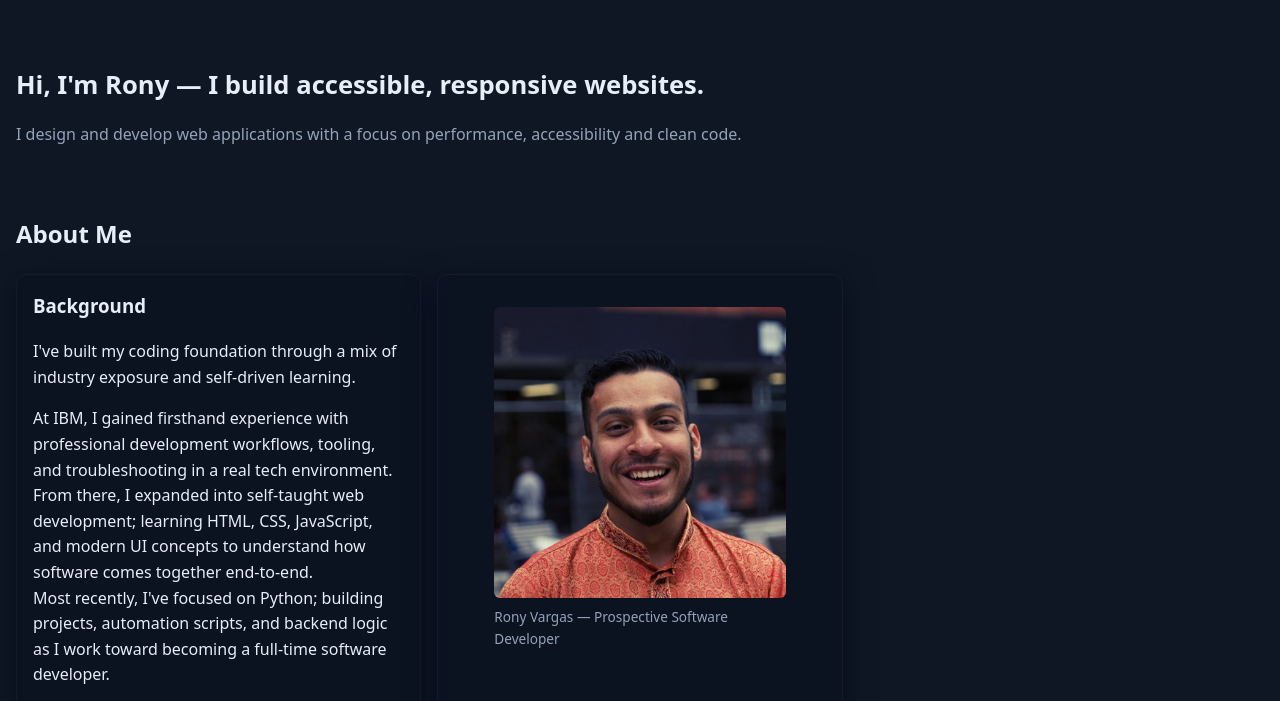
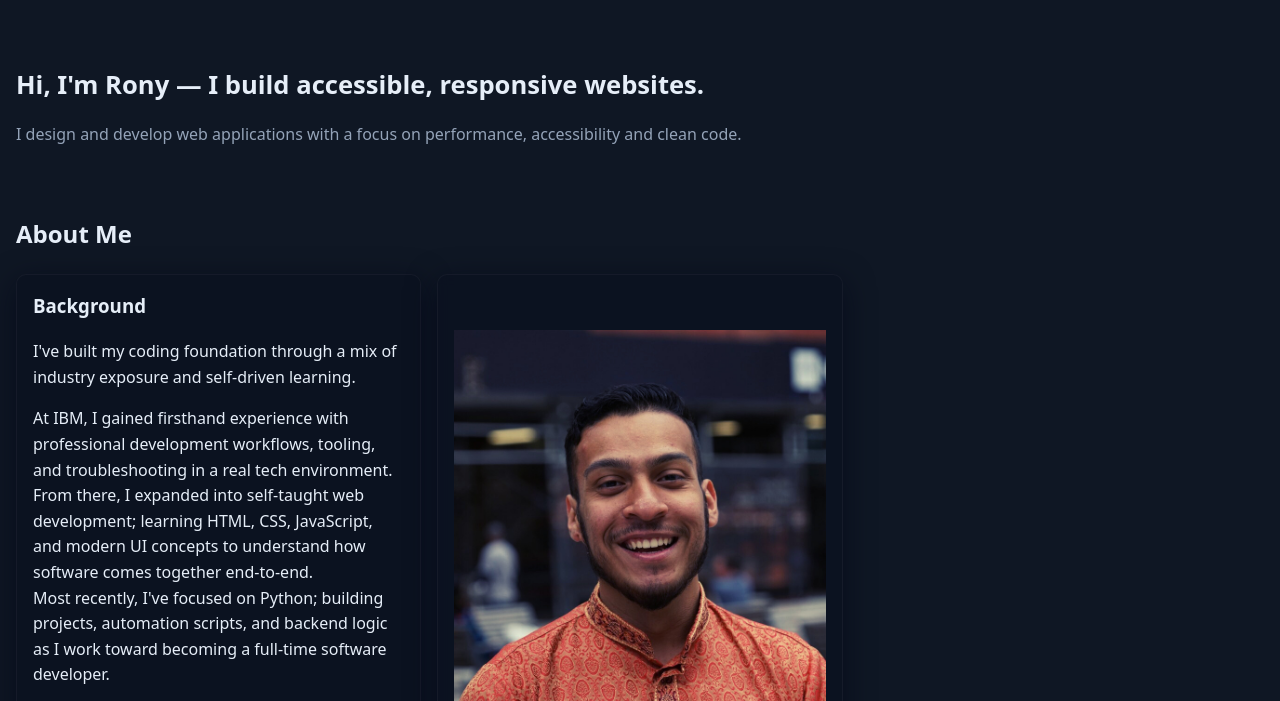
Before and after one commit to ronyvargasjr/MyPortfolio2, a plain HTML site: page index.html in a window 1280 px wide. Shown: the part 73-774 px from the top of the page. Drawn offline with Linux system fonts and the light colour scheme.

Commit message:
adjusted About Me flex

```diff
--- a/styles.css
+++ b/styles.css
@@ -9,7 +9,7 @@
   --accent-2:#6fb0ff;
   --glass:rgba(77,163,255,0.06);
   --radius:10px;
-  --max-width:1500px;
+  --max-width:1300px;
   --ff:system-ui, -apple-system, 'Segoe UI', Roboto, 'Helvetica Neue', Arial;
 }
 *{box-sizing:border-box}
@@ -34,14 +34,19 @@ nav a:active{transform:translateY(0)}
 
 /* Grid & cards */
 .grid{display:grid;gap:1rem}
+.flex{display:flex;flex-wrap:wrap;gap:1rem}
+#about .flex{width:100%;}
+#about .flex .card{flex:1 1 0;min-width:250; max-width: 750;}
 @media(min-width:700px){.grid{grid-template-columns:repeat(2,1fr)}}
 @media(min-width:1000px){.grid{grid-template-columns:repeat(3,1fr)}}
 .card{background:color-mix(in srgb, var(--card) 82%, transparent 18%);backdrop-filter:blur(6px);-webkit-backdrop-filter:blur(6px);border-radius:var(--radius);padding:1rem;border:1px solid rgba(255,255,255,0.04);box-shadow:0 8px 30px rgba(2,6,23,0.65)}
 .card h3{margin-top:0}
 
 /* Figure image */
+#about figure{display:flex;flex-direction:column;height:100%;margin:0}
+#about figure img{width:100%;height:100%;object-fit:contain;border-radius:6px;display:block;flex:1 1 0;min-height:0}
 figure img{width:100%;height:auto;border-radius:6px;display:block}
-figcaption{font-size:.85rem;color:var(--muted);margin-top:.5rem}
+figcaption{font-size:.85rem;color:var(--muted);margin-top:.5rem;text-align:center}
 
 /* Skills */
 #skills ul{padding-left:1.25rem}
```
